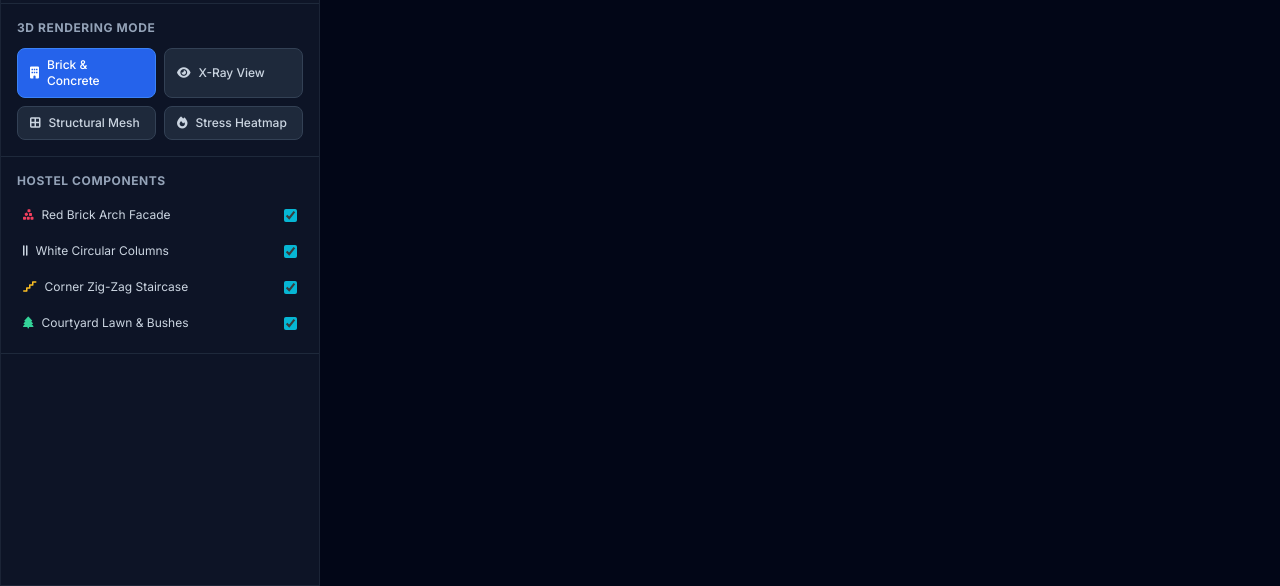
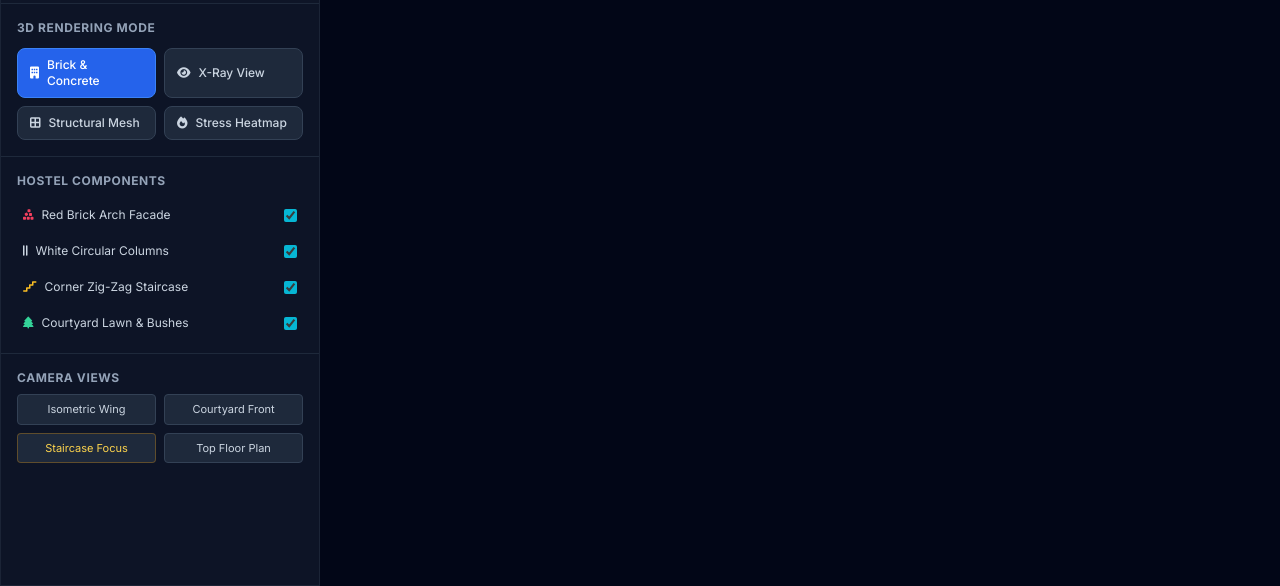
Before and after one commit to Himanshu-063/Seismokavach, a plain HTML site: page index.html in a window 1280 px wide. Shown: the part 214-800 px from the top of the page. Drawn offline with nearby package versions, Linux system fonts and the light colour scheme.

Commit message:
camera view

```diff
--- a/index.html
+++ b/index.html
@@ -189,3 +189,14 @@
                     </label>
                 </div>
             </div>
+            <!-- 4. CAMERA VIEW PRESETS -->
+            <div class="p-4">
+                <h2 class="text-xs font-bold uppercase tracking-wider text-slate-400 mb-2">Camera Views</h2>
+                <div class="grid grid-cols-2 gap-2">
+                    <button onclick="setCameraPreset('iso')" class="px-2.5 py-1.5 rounded bg-slate-800 hover:bg-slate-700 text-[11px] text-slate-300 border border-slate-700">Isometric Wing</button>
+                    <button onclick="setCameraPreset('front')" class="px-2.5 py-1.5 rounded bg-slate-800 hover:bg-slate-700 text-[11px] text-slate-300 border border-slate-700">Courtyard Front</button>
+                    <button onclick="setCameraPreset('staircase')" class="px-2.5 py-1.5 rounded bg-slate-800 hover:bg-slate-700 text-[11px] text-amber-300 border border-amber-500/30">Staircase Focus</button>
+                    <button onclick="setCameraPreset('top')" class="px-2.5 py-1.5 rounded bg-slate-800 hover:bg-slate-700 text-[11px] text-slate-300 border border-slate-700">Top Floor Plan</button>
+                </div>
+            </div>
+        </aside>
```
